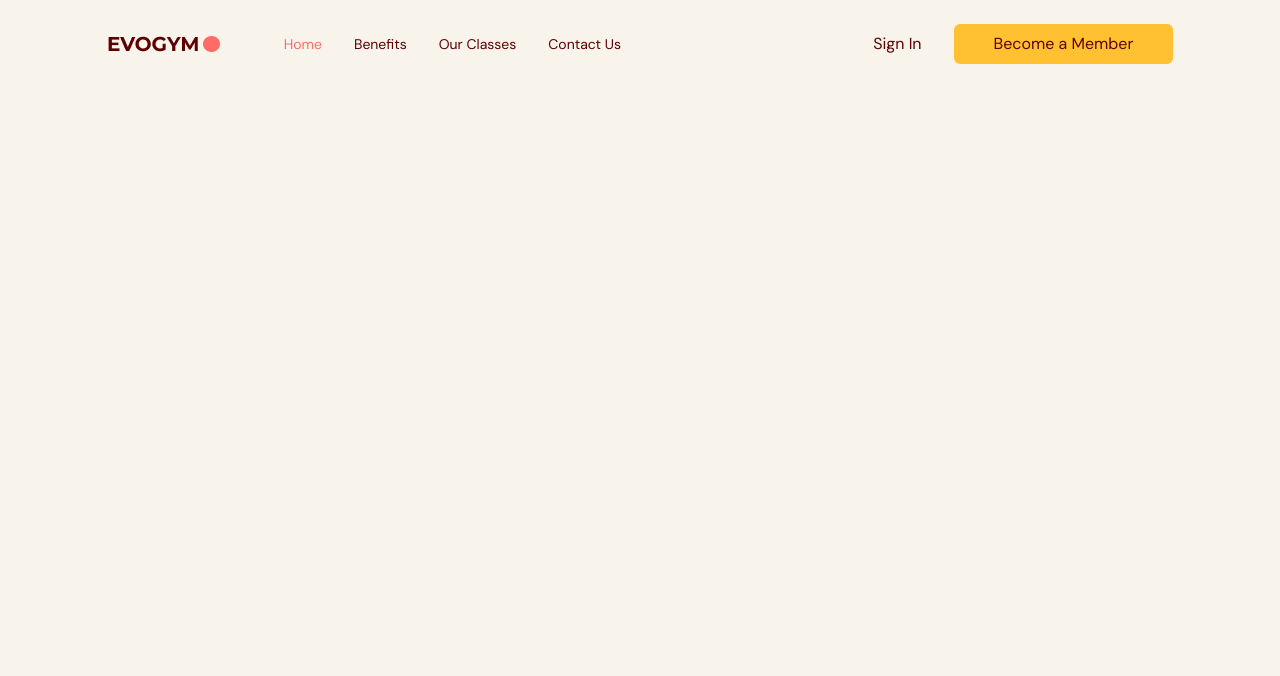
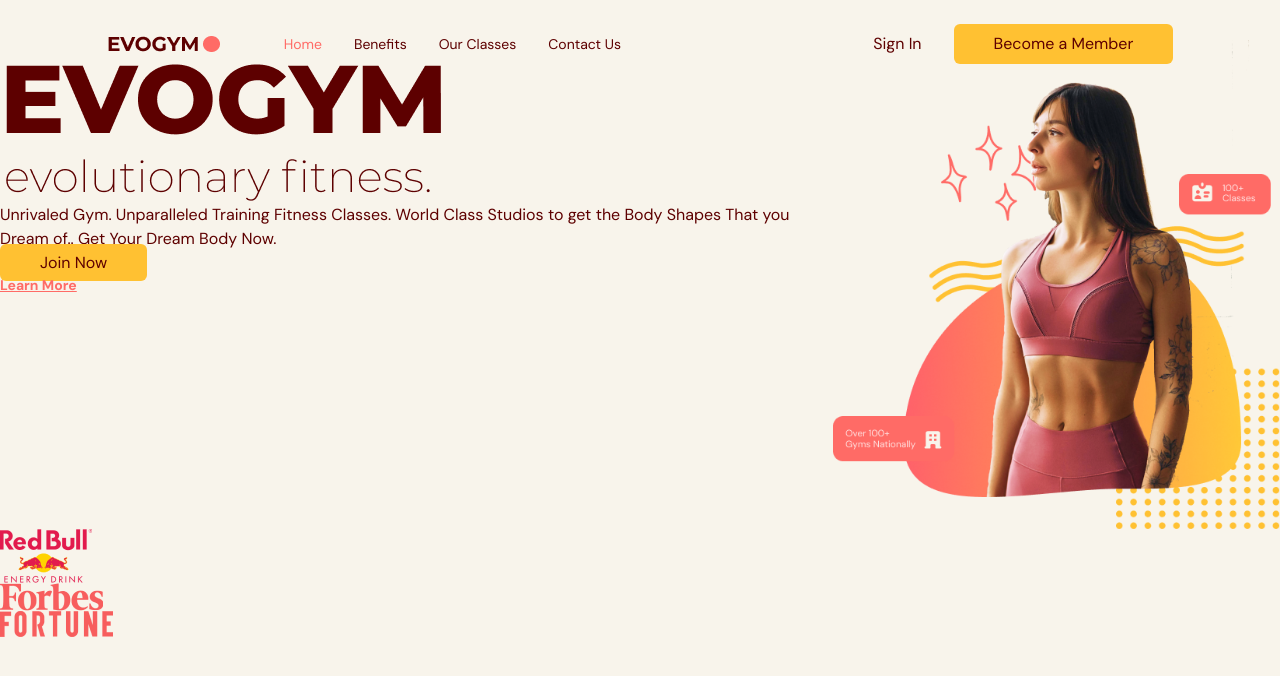
Before and after one commit to AbdelwahabTop/gym-typescript-tailwind, a React (Vite) app: page / in a window 1280 px wide. Shown: the top 676 px of the page. Built offline with nearby package versions, Linux system fonts and the light colour scheme.

Commit message:
Home page structure

```diff
--- a/src/App.tsx
+++ b/src/App.tsx
@@ -1,4 +1,5 @@
 import Navbar from "@/scenes/navbar";
+import Home from "@/scenes/home";
 import { useEffect, useState } from "react";
 import { SelectedPage } from "@/shared/types";
 
@@ -27,6 +28,7 @@
         selectedPage={selectedPage}
         setSelectedPage={setSelectedPage}
       />
+      <Home setSelectedPage={setSelectedPage} />
     </div>
   );
 }
--- /dev/null
+++ b/src/scenes/home/index.tsx
@@ -0,0 +1,77 @@
+import useMediaQuery from "@/hooks/useMediaQuery";
+import { SelectedPage } from "@/shared/types";
+import ActionButton from "@/shared/ActionButton";
+import HomePageText from "@/assets/HomePageText.png";
+import HomePageGraphic from "@/assets/HomePageGraphic.png";
+import SponsorRedBull from "@/assets/SponsorRedBull.png";
+import SponsorForbes from "@/assets/SponsorForbes.png";
+import SponsorFortune from "@/assets/SponsorFortune.png";
+import AnchorLink from "react-anchor-link-smooth-scroll";
+import { motion } from "framer-motion";
+
+type Props = {
+  setSelectedPage: (value: SelectedPage) => void;
+};
+
+const Home = ({ setSelectedPage }: Props) => {
+  const isAboveMediumScreens = useMediaQuery("(min-width: 1060px)");
+
+  return (
+    <section id="home" className="gap-16 bg-gray-20 py-10 md:h-full md:pb-0">
+      {/* IMAGE AND MAIN HEADER */}
+      <div className="flex">
+        {/* MAIN HEADER */}
+        <div>
+          {/* HEADINGS */}
+          <div>
+            <div>
+              <div>
+                <img alt="home-page-text" src={HomePageText} />
+              </div>
+            </div>
+
+            <p>
+              Unrivaled Gym. Unparalleled Training Fitness Classes. World Class
+              Studios to get the Body Shapes That you Dream of.. Get Your Dream
+              Body Now.
+            </p>
+          </div>
+
+          {/* ACTIONS */}
+          <div>
+            <ActionButton setSelectedPage={setSelectedPage}>
+              Join Now
+            </ActionButton>
+            <AnchorLink
+              className="text-sm font-bold text-primary-500 underline hover:text-secondary-500"
+              onClick={() => setSelectedPage(SelectedPage.ContactUs)}
+              href={`#${SelectedPage.ContactUs}`}
+            >
+              <p>Learn More</p>
+            </AnchorLink>
+          </div>
+        </div>
+
+        {/* IMAGE */}
+        <div>
+          <img alt="home-pageGraphic" src={HomePageGraphic} />
+        </div>
+      </div>
+
+      {/* SPONSERS */}
+      {isAboveMediumScreens && (
+        <div>
+          <div>
+            <div>
+              <img alt="redbull-sponsor" src={SponsorRedBull} />
+              <img alt="forbes-sponsor" src={SponsorForbes} />
+              <img alt="fortune-sponsor" src={SponsorFortune} />
+            </div>
+          </div>
+        </div>
+      )}
+    </section>
+  );
+};
+
+export default Home;
```
